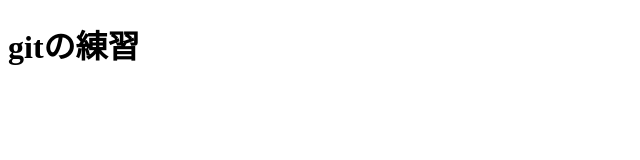
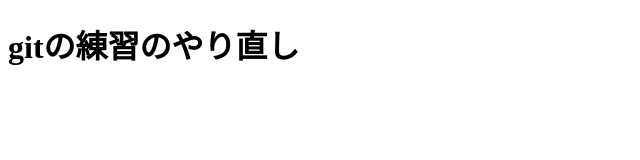
Before and after one commit to Kato819/git-test, a plain HTML site: page index.html in a window 1280 px wide. Shown: the whole page, without its empty margins (0-640 px from the left). Drawn offline with Linux system fonts and the light colour scheme.

Commit message:
初コミットやり直し

```diff
--- a/index.html
+++ b/index.html
@@ -7,7 +7,7 @@
 </head>
 <body>
     <header class="header">
-        <h1 class="header-ttl">gitの練習</h1>
+        <h1 class="header-ttl">gitの練習のやり直し</h1>
     </header>
 </body>
 </html>
```
